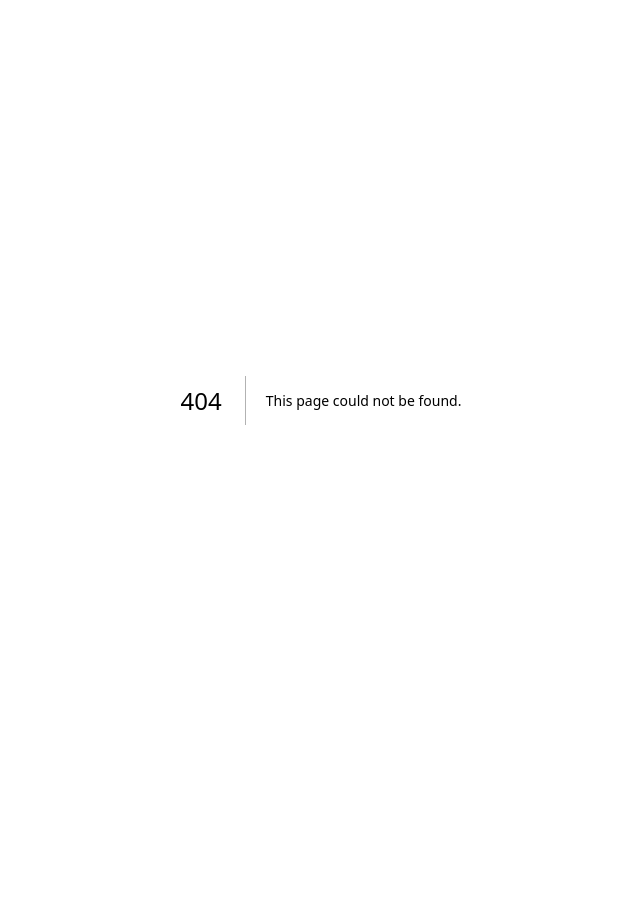
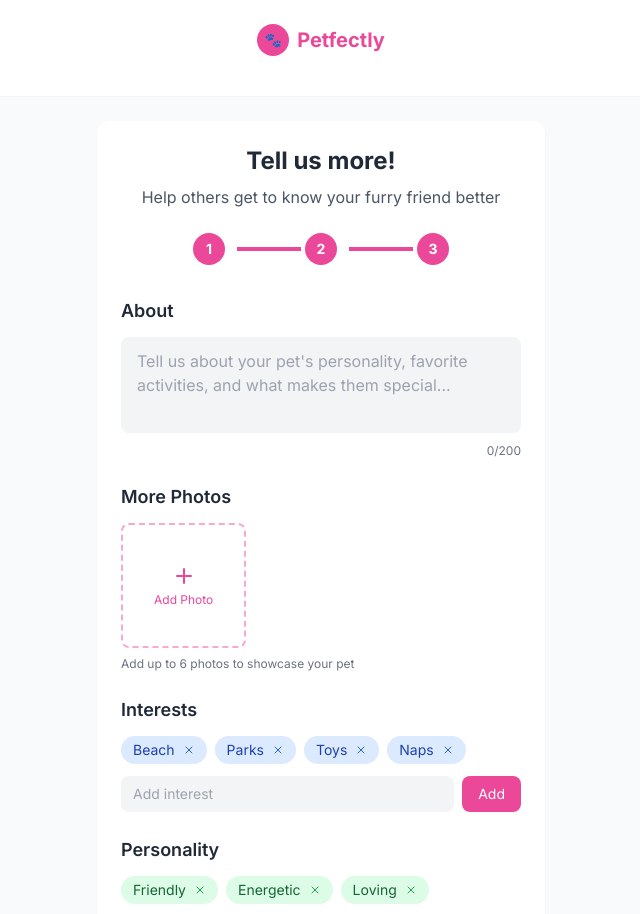
Before and after one commit to mahdiatmani/petfectly, a Next.js app: page /pet in a window 1280 px wide. Before the commit this address had no page. Shown: the top 914 px of the page, without its empty margins (319-959 px from the left). Before the commit the page ends 800 px from the top, so only its background shows below. Built offline with nearby package versions, Linux system fonts and the light colour scheme.

Commit message:
pet info

```diff
--- /dev/null
+++ b/app/pet/page.tsx
@@ -0,0 +1,233 @@
+"use client";
+
+import React, { useState } from 'react';
+import { Camera, Plus, X } from 'lucide-react';
+
+export default function AdditionalPetInfo() {
+  const [about, setAbout] = useState('');
+  const [interests, setInterests] = useState(['Beach', 'Parks', 'Toys', 'Naps']);
+  const [personality, setPersonality] = useState(['Friendly', 'Energetic', 'Loving']);
+  const [customInterest, setCustomInterest] = useState('');
+  const [customPersonality, setCustomPersonality] = useState('');
+  const [photos, setPhotos] = useState([]);
+
+  const addInterest = () => {
+    if (customInterest.trim() && !interests.includes(customInterest.trim())) {
+      setInterests([...interests, customInterest.trim()]);
+      setCustomInterest('');
+    }
+  };
+
+  const removeInterest = (interest) => {
+    setInterests(interests.filter(i => i !== interest));
+  };
+
+  const addPersonality = () => {
+    if (customPersonality.trim() && !personality.includes(customPersonality.trim())) {
+      setPersonality([...personality, customPersonality.trim()]);
+      setCustomPersonality('');
+    }
+  };
+
+  const removePersonality = (trait) => {
+    setPersonality(personality.filter(p => p !== trait));
+  };
+
+  const handlePhotoUpload = () => {
+    // Simulate photo upload
+    const newPhoto = `Photo ${photos.length + 1}`;
+    setPhotos([...photos, newPhoto]);
+  };
+
+  const removePhoto = (index) => {
+    setPhotos(photos.filter((_, i) => i !== index));
+  };
+
+  return (
+    <div className="min-h-screen bg-gray-50 flex flex-col">
+      {/* Header */}
+      <div className="bg-white px-4 py-6 text-center border-b border-gray-100">
+        <div className="flex items-center justify-center mb-4">
+          <div className="w-8 h-8 bg-pink-500 rounded-full flex items-center justify-center mr-2">
+            <span className="text-white font-bold text-sm">🐾</span>
+          </div>
+          <h1 className="text-xl font-bold text-pink-500">Petfectly</h1>
+        </div>
+      </div>
+
+      {/* Main Content */}
+      <div className="flex-1 px-4 py-6">
+        <div className="bg-white rounded-xl shadow-sm p-6 max-w-md mx-auto">
+          <div className="text-center mb-6">
+            <h2 className="text-2xl font-bold text-gray-800 mb-2">Tell us more!</h2>
+            <p className="text-gray-600">Help others get to know your furry friend better</p>
+          </div>
+
+          {/* Progress Indicator */}
+          <div className="flex items-center justify-center mb-8">
+            <div className="w-8 h-8 bg-pink-500 rounded-full flex items-center justify-center text-white font-bold text-sm mr-2">
+              1
+            </div>
+            <div className="w-16 h-1 bg-pink-500 mx-1"></div>
+            <div className="w-8 h-8 bg-pink-500 rounded-full flex items-center justify-center text-white font-bold text-sm mr-2">
+              2
+            </div>
+            <div className="w-16 h-1 bg-pink-500 mx-1"></div>
+            <div className="w-8 h-8 bg-pink-500 rounded-full flex items-center justify-center text-white font-bold text-sm">
+              3
+            </div>
+          </div>
+
+          {/* About Section */}
+          <div className="mb-6">
+            <div className="flex items-center justify-between mb-3">
+              <h3 className="text-lg font-semibold text-gray-800">About</h3>
+            </div>
+            <textarea
+              value={about}
+              onChange={(e) => setAbout(e.target.value)}
+              placeholder="Tell us about your pet's personality, favorite activities, and what makes them special..."
+              className="w-full h-24 px-4 py-3 bg-gray-100 border-0 rounded-lg resize-none focus:outline-none focus:ring-2 focus:ring-pink-500 text-gray-700"
+              maxLength={200}
+            />
+            <div className="text-right text-xs text-gray-500 mt-1">
+              {about.length}/200
+            </div>
+          </div>
+
+          {/* Additional Photos */}
+          <div className="mb-6">
+            <h3 className="text-lg font-semibold text-gray-800 mb-3">More Photos</h3>
+            <div className="grid grid-cols-3 gap-3">
+              {photos.map((photo, index) => (
+                <div key={index} className="relative">
+                  <div className="aspect-square bg-gray-200 rounded-lg flex items-center justify-center">
+                    <Camera className="w-6 h-6 text-gray-400" />
+                  </div>
+                  <button
+                    onClick={() => removePhoto(index)}
+                    className="absolute -top-2 -right-2 w-6 h-6 bg-red-500 rounded-full flex items-center justify-center"
+                  >
+                    <X className="w-3 h-3 text-white" />
+                  </button>
+                </div>
+              ))}
+              {photos.length < 6 && (
+                <button
+                  onClick={handlePhotoUpload}
+                  className="aspect-square border-2 border-dashed border-pink-300 rounded-lg flex flex-col items-center justify-center text-pink-500 hover:border-pink-400 hover:bg-pink-50 transition-colors"
+                >
+                  <Plus className="w-6 h-6 mb-1" />
+                  <span className="text-xs">Add Photo</span>
+                </button>
+              )}
+            </div>
+            <p className="text-xs text-gray-500 mt-2">Add up to 6 photos to showcase your pet</p>
+          </div>
+
+          {/* Interests */}
+          <div className="mb-6">
+            <h3 className="text-lg font-semibold text-gray-800 mb-3">Interests</h3>
+            <div className="flex flex-wrap gap-2 mb-3">
+              {interests.map((interest, index) => (
+                <span
+                  key={index}
+                  className="inline-flex items-center px-3 py-1 bg-blue-100 text-blue-800 rounded-full text-sm"
+                >
+                  {interest}
+                  <button
+                    onClick={() => removeInterest(interest)}
+                    className="ml-2 text-blue-600 hover:text-blue-800"
+                  >
+                    <X className="w-3 h-3" />
+                  </button>
+                </span>
+              ))}
+            </div>
+            <div className="flex gap-2">
+              <input
+                type="text"
+                value={customInterest}
+                onChange={(e) => setCustomInterest(e.target.value)}
+                placeholder="Add interest"
+                className="flex-1 px-3 py-2 bg-gray-100 border-0 rounded-lg focus:outline-none focus:ring-2 focus:ring-pink-500 text-sm"
+                onKeyPress={(e) => e.key === 'Enter' && addInterest()}
+              />
+              <button
+                onClick={addInterest}
+                className="px-4 py-2 bg-pink-500 text-white rounded-lg hover:bg-pink-600 transition-colors text-sm"
+              >
+                Add
+              </button>
+            </div>
+          </div>
+
+          {/* Personality */}
+          <div className="mb-8">
+            <h3 className="text-lg font-semibold text-gray-800 mb-3">Personality</h3>
+            <div className="flex flex-wrap gap-2 mb-3">
+              {personality.map((trait, index) => (
+                <span
+                  key={index}
+                  className="inline-flex items-center px-3 py-1 bg-green-100 text-green-800 rounded-full text-sm"
+                >
+                  {trait}
+                  <button
+                    onClick={() => removePersonality(trait)}
+                    className="ml-2 text-green-600 hover:text-green-800"
+                  >
+                    <X className="w-3 h-3" />
+                  </button>
+                </span>
+              ))}
+            </div>
+            <div className="flex gap-2">
+              <input
+                type="text"
+                value={customPersonality}
+                onChange={(e) => setCustomPersonality(e.target.value)}
+                placeholder="Add personality trait"
+                className="flex-1 px-3 py-2 bg-gray-100 border-0 rounded-lg focus:outline-none focus:ring-2 focus:ring-pink-500 text-sm"
+                onKeyPress={(e) => e.key === 'Enter' && addPersonality()}
+              />
+              <button
+                onClick={addPersonality}
+                className="px-4 py-2 bg-pink-500 text-white rounded-lg hover:bg-pink-600 transition-colors text-sm"
+              >
+                Add
+              </button>
+            </div>
+          </div>
+
+          {/* Navigation Buttons */}
+          <div className="flex justify-between items-center">
+            <button className="flex items-center text-gray-600 hover:text-gray-800 transition-colors">
+              <svg className="w-4 h-4 mr-1" fill="none" stroke="currentColor" viewBox="0 0 24 24">
+                <path strokeLinecap="round" strokeLinejoin="round" strokeWidth={2} d="M15 19l-7-7 7-7" />
+              </svg>
+              Back
+            </button>
+
+            <div className="flex gap-3">
+              <button className="px-6 py-3 text-gray-600 hover:text-gray-800 transition-colors font-medium">
+                Skip
+              </button>
+              <button className="px-8 py-3 bg-gradient-to-r from-pink-500 to-red-500 text-white rounded-lg hover:from-pink-600 hover:to-red-600 transition-all duration-200 font-medium flex items-center">
+                Finish
+                <svg className="w-4 h-4 ml-2" fill="none" stroke="currentColor" viewBox="0 0 24 24">
+                  <path strokeLinecap="round" strokeLinejoin="round" strokeWidth={2} d="M9 5l7 7-7 7" />
+                </svg>
+              </button>
+            </div>
+          </div>
+        </div>
+      </div>
+
+      {/* Footer */}
+      <div className="bg-white border-t border-gray-100 py-4 text-center text-gray-500 text-sm">
+        <p>© 2025 Petfectly. All rights reserved.</p>
+        <p className="mt-1">Find the perfect playdate for your furry friend.</p>
+      </div>
+    </div>
+  );
+}
```
Also changed, not shown: 5 other files (tests, documents, lock files or other folders).
